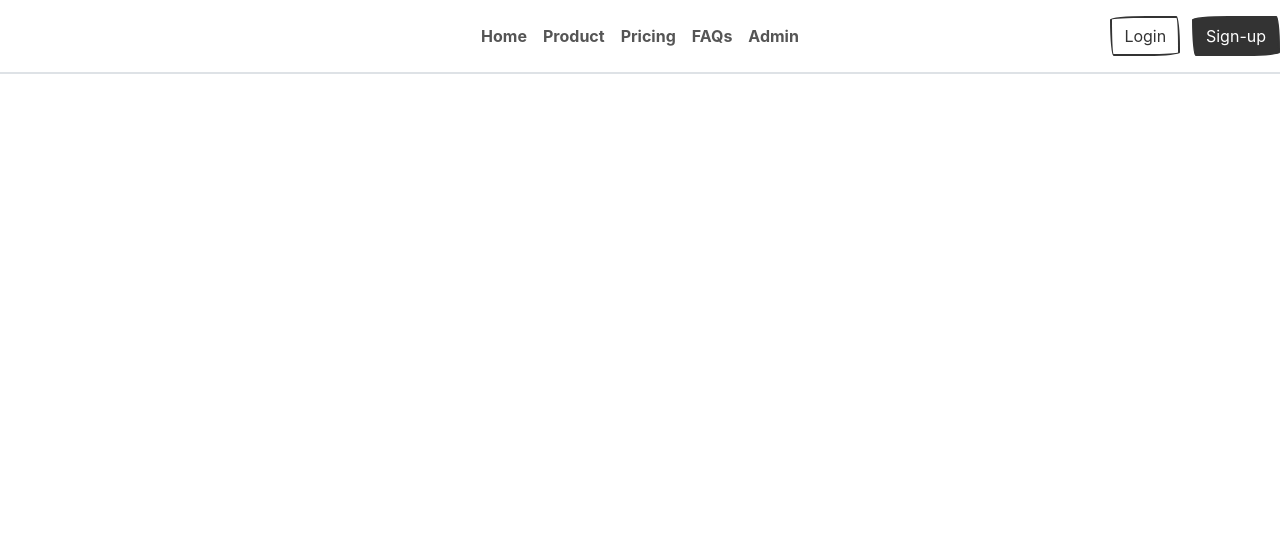
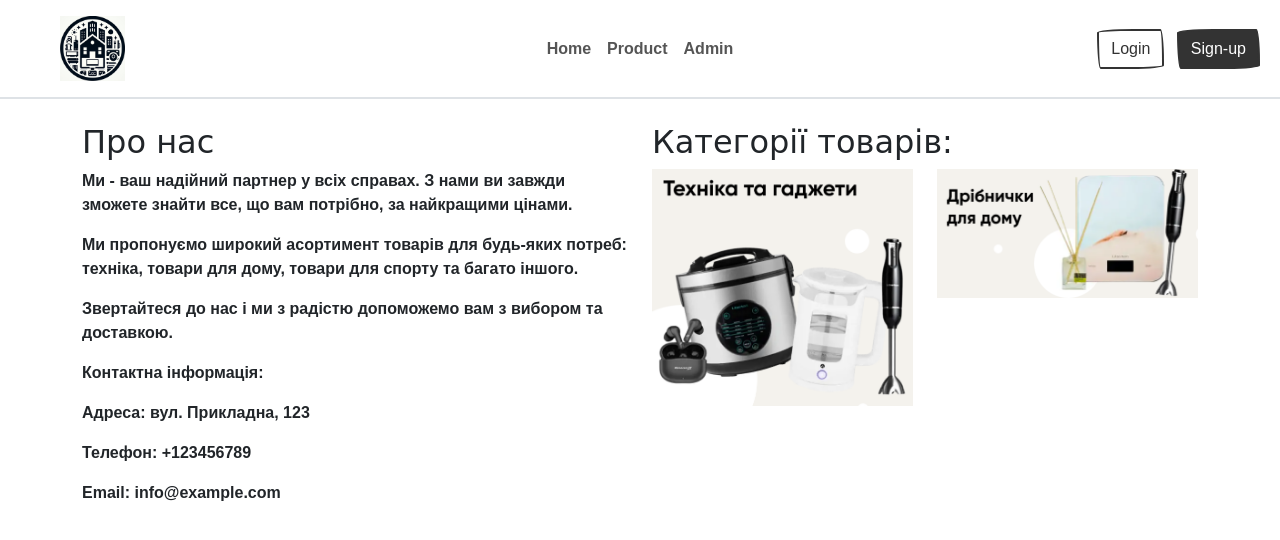
Before and after one commit to PyromanANR/DjangoSite, a Django app: page / in a window 1280 px wide. Shown: the top 540 px of the page. Run offline with Django 5.2, Linux system fonts and the light colour scheme; some libraries are stand-ins or nearby versions; some web fonts are replaced.

Commit message:
add home page

```diff
--- /dev/null
+++ b/main/static/css/home.css
@@ -0,0 +1,3 @@
+body {
+    font-family: Arial, sans-serif;
+}
--- /dev/null
+++ b/templates/main/header.html
@@ -0,0 +1,28 @@
+{% load static %}
+<!DOCTYPE html>
+<html lang="en">
+<head>
+    <meta charset="UTF-8">
+    <title>Shop</title>
+    <link rel="stylesheet" href="{% static 'css/bootstrap.min.css' %}">
+</head>
+<body>
+    <header class="d-flex flex-wrap align-items-center justify-content-center justify-content-md-between py-3 mb-4 border-bottom">
+      <a href="/" class="d-flex align-items-center col-md-3 mb-2 mb-md-0 text-dark text-decoration-none">
+        <img src="{% static 'images/logo.jpg' %}" alt="Логотип магазину" width="65" height="65" style="margin-left: 60px;">
+        <svg class="bi me-2" width="40" height="32" role="img" aria-label="Bootstrap"></svg>
+      </a>
+      <ul class="nav col-12 col-md-auto mb-2 justify-content-center mb-md-0">
+        <li><a href="{% url 'home' %}" class="nav-link px-2 link-secondary">Home</a></li>
+        <li><a href="{% url 'product' %}" class="nav-link px-2 link-dark">Product</a></li>
+        <li><a href="/admin" class="nav-link px-2 link-dark">Admin</a></li>
+      </ul>
+      <div class="col-md-3 text-end">
+        <button type="button" class="btn btn-outline-primary me-2">Login</button>
+        <button type="button" class="btn btn-primary" style="margin-right: 20px;">Sign-up</button>
+      </div>
+    </header>
+    {% block content %}
+    {% endblock %}
+</body>
+</html>
--- a/templates/main/home.html
+++ b/templates/main/home.html
@@ -1,29 +1,37 @@
+{% extends 'main/header.html' %}
 {% load static %}
-<!DOCTYPE html>
-<html lang="en">
+
+{% block content %}
 <head>
     <meta charset="UTF-8">
     <title>Home</title>
-    <link rel="stylesheet" href="{% static 'css/bootstrap.min.css' %}">
+    <link rel="stylesheet" href="{% static 'css/home.css' %}">
 </head>
 <body>
-   <header class="d-flex flex-wrap align-items-center justify-content-center justify-content-md-between py-3 mb-4 border-bottom">
-      <a href="/" class="d-flex align-items-center col-md-3 mb-2 mb-md-0 text-dark text-decoration-none">
-        <svg class="bi me-2" width="40" height="32" role="img" aria-label="Bootstrap"></svg>
-      </a>
-      <ul class="nav col-12 col-md-auto mb-2 justify-content-center mb-md-0">
-        <li><a href="{% url 'home' %}" class="nav-link px-2 link-secondary">Home</a></li>
-        <li><a href="{% url 'product' %}" class="nav-link px-2 link-dark">Product</a></li>
-        <li><a href="#" class="nav-link px-2 link-dark">Pricing</a></li>
-        <li><a href="#" class="nav-link px-2 link-dark">FAQs</a></li>
-        <li><a href="/admin" class="nav-link px-2 link-dark">Admin</a></li>
-      </ul>
-      <div class="col-md-3 text-end">
-        <button type="button" class="btn btn-outline-primary me-2">Login</button>
-        <button type="button" class="btn btn-primary">Sign-up</button>
-      </div>
-    </header>
-    {% block content %}
-    {% endblock %}
+   <section class="container">
+        <div class="row">
+            <div class="col-md-6">
+                <h2>Про нас</h2>
+                <p>Ми - ваш надійний партнер у всіх справах. З нами ви завжди зможете знайти все, що вам потрібно, за найкращими цінами.</p>
+                <p>Ми пропонуємо широкий асортимент товарів для будь-яких потреб: техніка, товари для дому, товари для спорту та багато іншого.</p>
+                <p>Звертайтеся до нас і ми з радістю допоможемо вам з вибором та доставкою.</p>
+                <p>Контактна інформація:</p>
+                <p>Адреса: вул. Прикладна, 123</p>
+                <p>Телефон: +123456789</p>
+                <p>Email: info@example.com</p>
+            </div>
+            <div class="col-md-6">
+                <h2>Категорії товарів:</h2>
+                <div class="row">
+                    <div class="col-md-6">
+                        <img src="{% static 'images/shop1.png' %}" alt="Фото магазину 1" class="img-fluid">
+                    </div>
+                    <div class="col-md-6">
+                        <img src="{% static 'images/shop2.png' %}" alt="Фото магазину 2" class="img-fluid">
+                    </div>
+                </div>
+            </div>
+        </div>
+   </section>
 </body>
-</html>
+{% endblock %}
--- a/templates/main/product.html
+++ b/templates/main/product.html
@@ -1,4 +1,4 @@
-{% extends 'main/home.html' %}
+{% extends 'main/header.html' %}
 {% load static %}
 
 
```
Also changed, not shown: db.sqlite3, main/static/images/logo.jpg (added), main/static/images/shop1.png (added), main/static/images/shop2.png (added).
